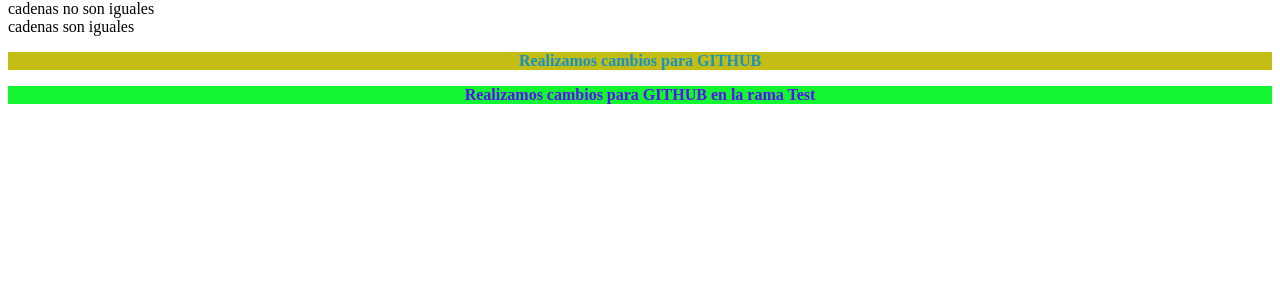
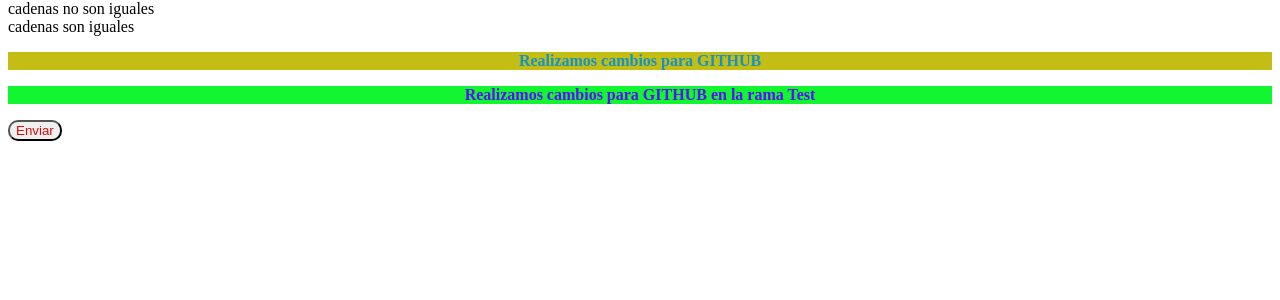
Before and after one commit to comunidadhama/ProyectoInicialPHP, a PHP site: page /strings.php in a window 1280 px wide. Shown: the part 152-452 px from the top of the page. Run offline with PHP 8.4, Linux system fonts and the light colour scheme.

Commit message:
Creacion de boton con estilo

```diff
--- a/strings.php
+++ b/strings.php
@@ -16,6 +16,12 @@
 			background-color: #11F631;
 			font-weight: bold;
 			text-align: center;}
+
+		.btnEnviar{
+			color: #D70D0D;
+			border-radius: 10px;
+			alignment-baseline: central;
+		}
 	</style>
 </head>
 <body>
@@ -52,5 +58,7 @@ echo "<p class='resaltar'> Realizamos cambios para GITHUB </p>";
 echo "<p class='resaltarRamaTest'> Realizamos cambios para GITHUB en la rama Test </p>";
 
 ?>
+
+<input class="btnEnviar" type="submit" name="btnEnviando" value="Enviar" id="btnEnviando">
 </body>
 </html>
```
